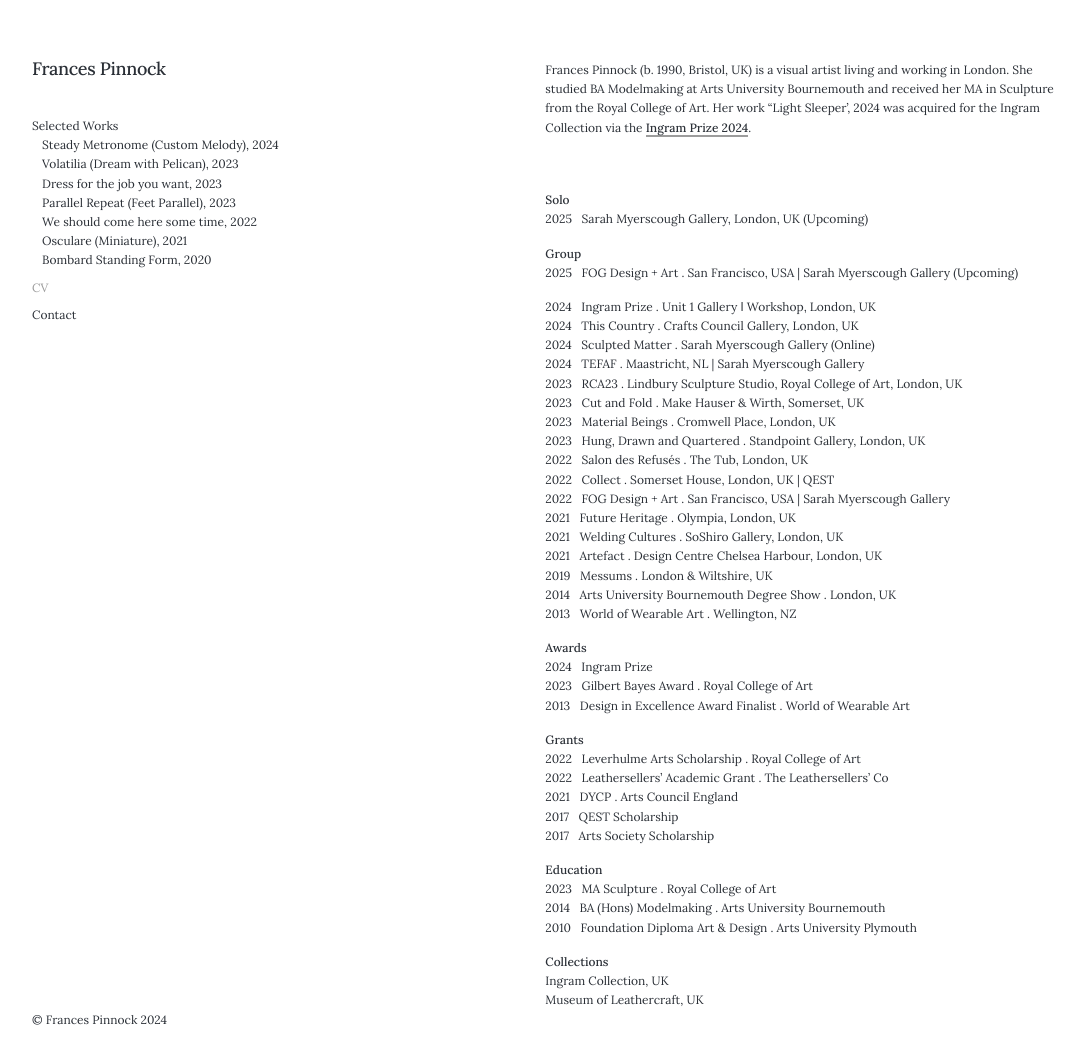
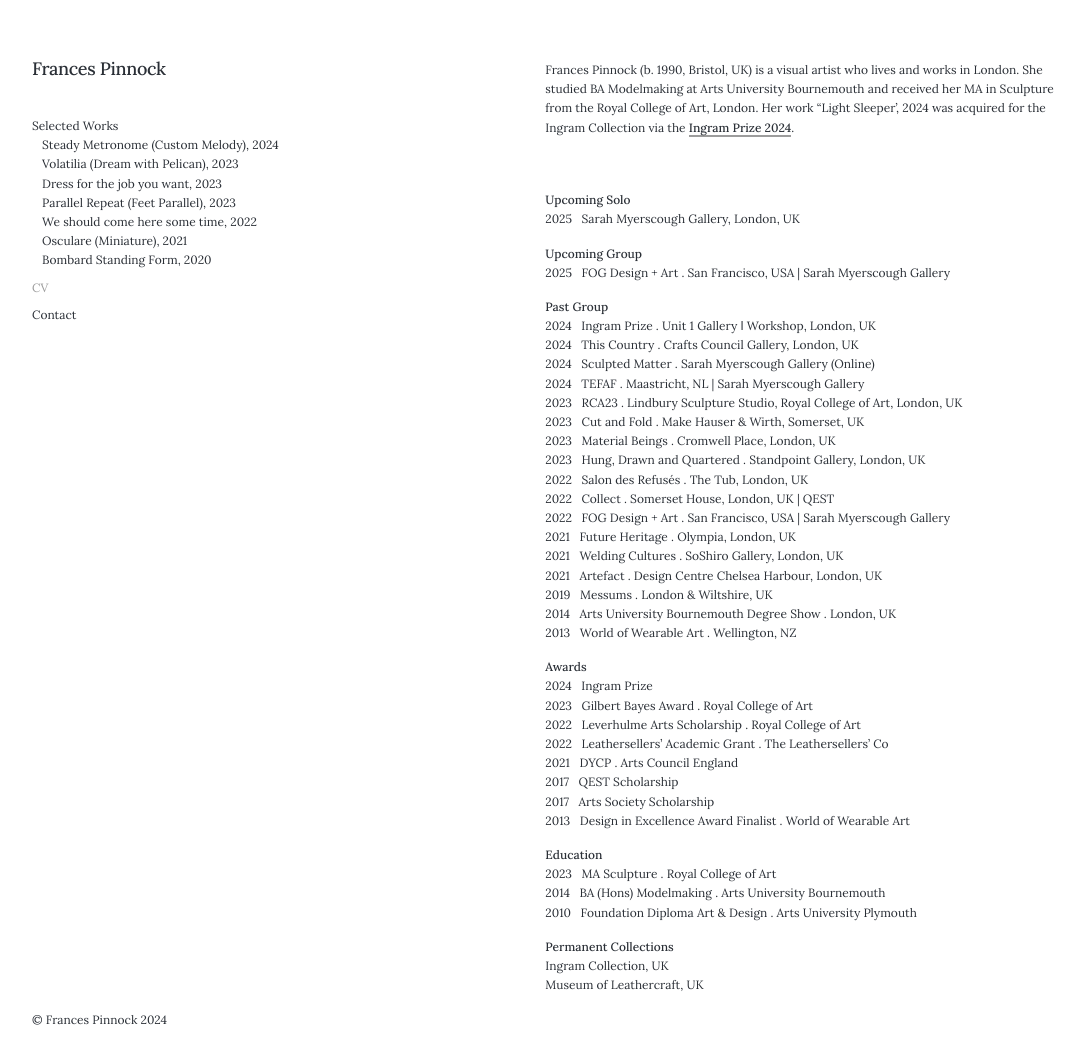
Before and after one commit to francespinnock/francespinnock.github.io, a Jekyll site: the page built from _pages/cv.md, in a window 1280 px wide and 1069 px high. Shown: the top 1064 px of the window, without its empty margins (28-1112 px from the left). Built offline with Jekyll 4.4.1, drawn with Linux system fonts in a browser that asks for light colours; nearby versions of some CDN libraries; some web fonts are replaced.

Commit message:
Update cv.md

```diff
--- a/_pages/cv.md
+++ b/_pages/cv.md
@@ -6,16 +6,17 @@ description: Frances Pinnock - CV
 
 
 
-Frances Pinnock (b. 1990, Bristol, UK) is a visual artist living and working in London. She studied BA Modelmaking at Arts University Bournemouth and received her MA in Sculpture from the Royal College of Art. Her work "Light Sleeper', 2024 was acquired for the Ingram Collection via the [Ingram Prize 2024](https://ingramcollection.com/home/2024-ingram-prize-winners/).
+Frances Pinnock (b. 1990, Bristol, UK) is a visual artist who lives and works in London. She studied BA Modelmaking at Arts University Bournemouth and received her MA in Sculpture from the Royal College of Art, London. Her work "Light Sleeper', 2024 was acquired for the Ingram Collection via the [Ingram Prize 2024](https://ingramcollection.com/home/2024-ingram-prize-winners/).
 <br />
 <br />
 
-**Solo**
-2025&nbsp;&nbsp;&nbsp;Sarah Myerscough Gallery, London, UK (Upcoming)
+**Upcoming Solo**
+2025&nbsp;&nbsp;&nbsp;Sarah Myerscough Gallery, London, UK
 
-**Group**
-2025&nbsp;&nbsp;&nbsp;FOG Design + Art . San Francisco, USA | Sarah Myerscough Gallery (Upcoming)
+**Upcoming Group**
+2025&nbsp;&nbsp;&nbsp;FOG Design + Art . San Francisco, USA | Sarah Myerscough Gallery
 
+**Past Group**
 2024&nbsp;&nbsp;&nbsp;Ingram Prize . Unit 1 Gallery ǀ Workshop, London, UK
 2024&nbsp;&nbsp;&nbsp;This Country . Crafts Council Gallery, London, UK
 2024&nbsp;&nbsp;&nbsp;Sculpted Matter . Sarah Myerscough Gallery (Online)
@@ -37,20 +38,18 @@ Frances Pinnock (b. 1990, Bristol, UK) is a visual artist living and working in
 **Awards**
 2024&nbsp;&nbsp;&nbsp;Ingram Prize
 2023&nbsp;&nbsp;&nbsp;Gilbert Bayes Award . Royal College of Art
-2013&nbsp;&nbsp;&nbsp;Design in Excellence Award Finalist . World of Wearable Art
-
-**Grants**
 2022&nbsp;&nbsp;&nbsp;Leverhulme Arts Scholarship . Royal College of Art
 2022&nbsp;&nbsp;&nbsp;Leathersellers’ Academic Grant . The Leathersellers’ Co
 2021&nbsp;&nbsp;&nbsp;DYCP . Arts Council England
 2017&nbsp;&nbsp;&nbsp;QEST Scholarship
 2017&nbsp;&nbsp;&nbsp;Arts Society Scholarship
+2013&nbsp;&nbsp;&nbsp;Design in Excellence Award Finalist . World of Wearable Art
 
 **Education**
 2023&nbsp;&nbsp;&nbsp;MA Sculpture . Royal College of Art
 2014&nbsp;&nbsp;&nbsp;BA (Hons) Modelmaking . Arts University Bournemouth
 2010&nbsp;&nbsp;&nbsp;Foundation Diploma Art & Design . Arts University Plymouth
 
-**Collections**
+**Permanent Collections**
 Ingram Collection, UK
 Museum of Leathercraft, UK
```
